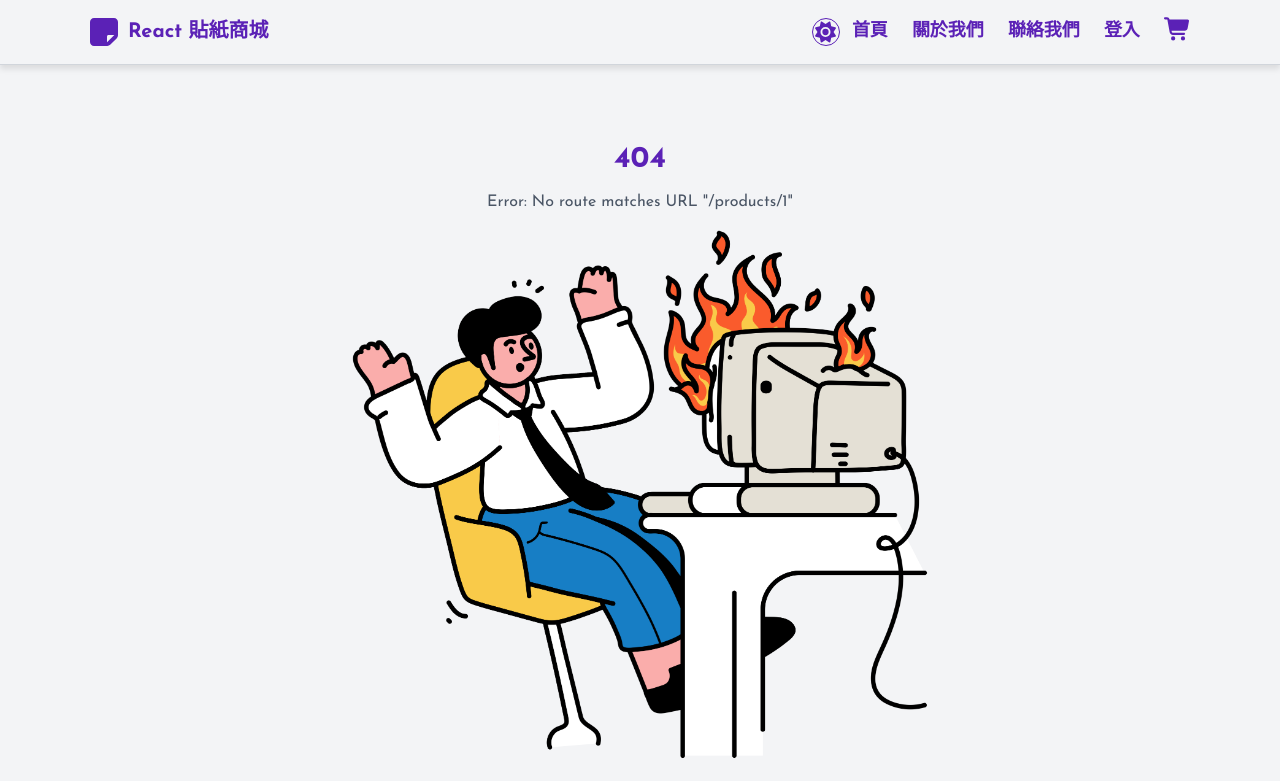
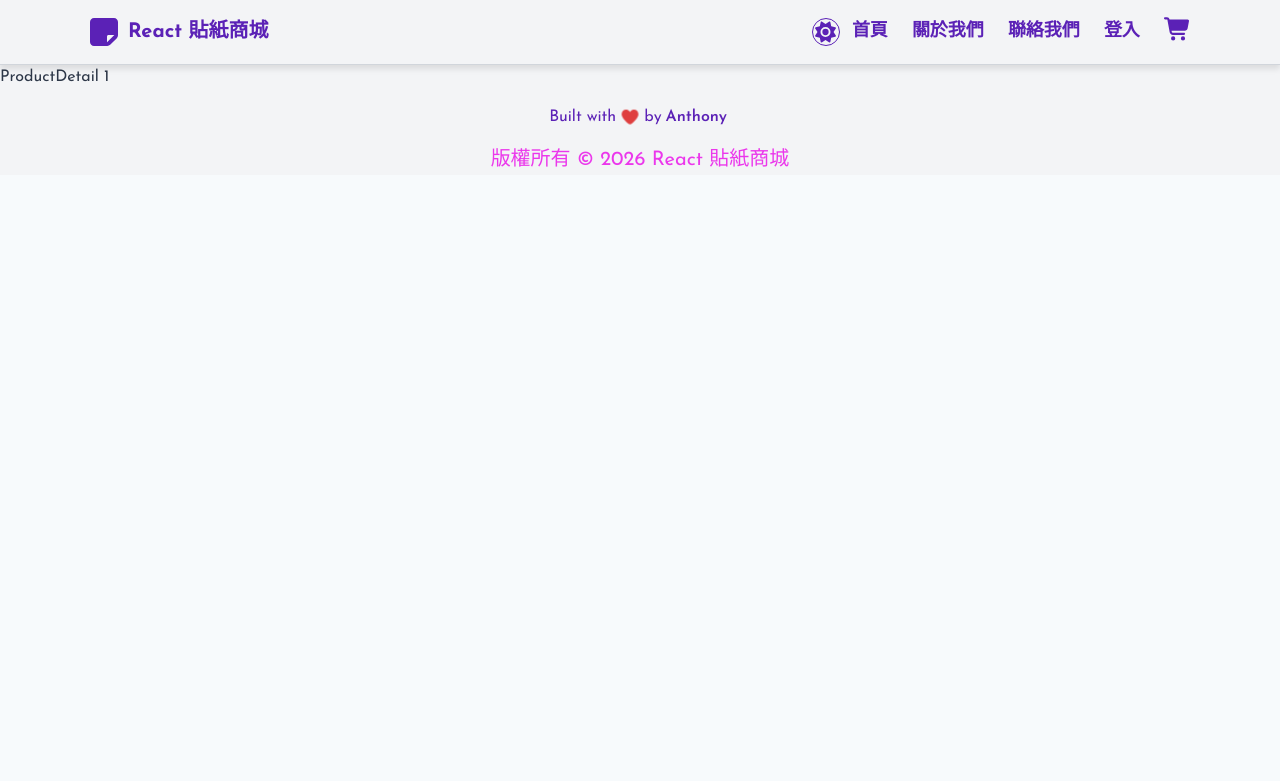
Before and after one commit to tonysk0210/react-reactSpringBoot, a React (Vite) app in the folder frontEnd/: page /products/1 in a window 1280 px wide. Before the commit this address had no page. Shown: the top 781 px of the page. Built offline with nearby package versions, Linux system fonts and the light colour scheme.

Commit message:
add ProductDetail and useParams

```diff
--- a/frontEnd/src/components/home/Home.jsx
+++ b/frontEnd/src/components/home/Home.jsx
@@ -83,7 +83,7 @@ export default function Home() {
 }
 
 // 定義一個 loader 函數，這個函數會在路由匹配到 Home 組件時被調用，用來預先獲取產品資料
-export async function productsLoader() {
+export async function productsLoader({ params, request }) {
   try {
     const response = await apiClient.get("/products"); // Axios GET Request
     return response.data;
--- /dev/null
+++ b/frontEnd/src/components/home/product/ProductDetail.jsx
@@ -0,0 +1,7 @@
+import React from "react";
+import { useParams } from "react-router-dom"; // 從 react-router-dom 庫中引入 useParams 這個 Hook，用於獲取 URL 中的參數。
+
+export default function ProductDetail() {
+  const params = useParams(); // 使用 useParams Hook 獲取 URL 中的參數，並將其存儲在 params 變量中。這些參數通常是在路由定義中指定的，例如 /products/:id，其中 :id 就是一個參數。
+  return <div>ProductDetail {params.productId}</div>;
+}
--- a/frontEnd/src/main.jsx
+++ b/frontEnd/src/main.jsx
@@ -23,6 +23,7 @@ import Contact from "./components/contact/Contact";
 import Login from "./components/login/Login";
 import Cart from "./components/cart/Cart";
 import ErrorPage from "./components/ErrorPage";
+import ProductDetail from "./components/home/product/ProductDetail";
 
 // 從 Home 組件中匯入 productsLoader 函式；這個函式是用來在路由匹配時加載產品資料的，會在 Home 組件中使用 useLoaderData hook來獲取這些資料。
 import { productsLoader } from "./components/home/Home";
@@ -48,6 +49,8 @@ const routeDefinitions = createRoutesFromElements(
     {/* action={contactAction} 是 React Router 中用於在表單提交時處理表單數據的函式，這個函式會在 Contact 組件中的 Form 組件提交時被調用，用於處理表單數據，並且在 Contact 組件中使用 useActionData 鉤子來獲取這些數據。 */}
     <Route path="/login" element={<Login />} />
     <Route path="/cart" element={<Cart />} />
+    <Route path="/products/:productId" element={<ProductDetail />} />
+    {/* 當路由匹配到 "/products/:productId" 時，會渲染 ProductDetail 組件；:productId 是一個動態路由參數，可以在 ProductDetail 組件中使用 useParams hook 來獲取這個參數的值。 */}
   </Route>,
 );
 
```
